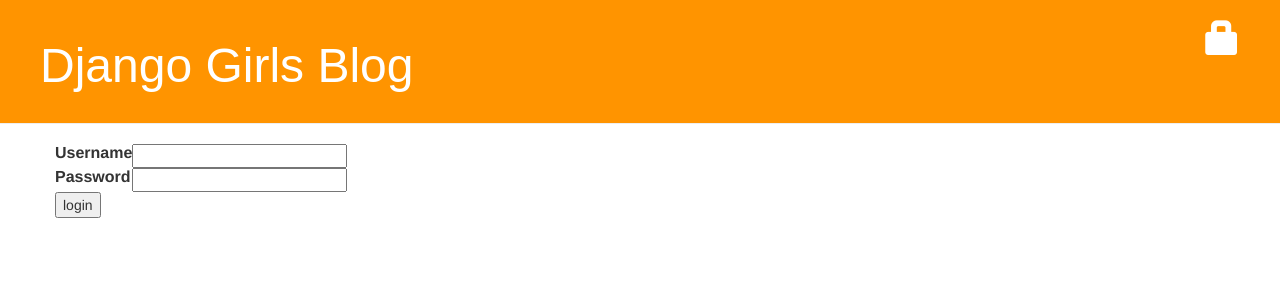
After one commit to somady2018/my-first-blog, a Django app: template blog/templates/registration/login.html in a window 1280 px wide. The commit adds this page. Shown: the top 300 px of the page. Run offline with Django 4.2, Linux system fonts and the light colour scheme; the template is opened without the code that fills it, so the values that code supplies are empty, except form fields; tables that the repository leaves empty hold one stand-in row (values such as "Sample post"); form fields are guessed from the names that the template uses; some libraries are stand-ins or nearby versions; some web fonts are replaced.

Commit message:
logout update

```diff
--- a/blog/templates/blog/base.html
+++ b/blog/templates/blog/base.html
@@ -12,7 +12,13 @@
     </head>
     <body>
         <div class="page-header">
-            <a href="{% url 'post_new' %}" class="top-menu"><span class="glyphicon glyphicon-plus"></span></a>
+            {% if user.is_authenticated %}
+                <a href="{% url 'post_new' %}" class="top-menu"><span class="glyphicon glyphicon-plus"></span></a>
+                <a href="{% url 'post_draft_list' %}" class="top-menu"><span class="glyphicon glyphicon-edit"></span></a>
+                <p class="top-menu">Hello {{ user.username }} <small>(<a href="{% url 'logout' %}">Log out</a>)</small></p>
+            {% else %}
+                <a href="{% url 'login' %}" class="top-menu"><span class="glyphicon glyphicon-lock"></span></a>
+            {% endif %}
             <h1><a href="/">Django Girls Blog</a></h1>
         </div>
         <div class="content container">
--- /dev/null
+++ b/blog/templates/registration/login.html
@@ -0,0 +1,24 @@
+{% extends "blog/base.html" %}
+
+{% block content %}
+    {% if form.errors %}
+        <p>이름과 비밀번호가 일치하지 않습니다. 다시 시도해주세요.</p>
+    {% endif %}
+
+    <form method="post" action="{% url 'login' %}">
+    {% csrf_token %}
+        <table>
+        <tr>
+            <td>{{ form.username.label_tag }}</td>
+            <td>{{ form.username }}</td>
+        </tr>
+        <tr>
+            <td>{{ form.password.label_tag }}</td>
+            <td>{{ form.password }}</td>
+        </tr>
+        </table>
+
+        <input type="submit" value="login" />
+        <input type="hidden" name="next" value="{{ next }}" />
+    </form>
+{% endblock %}
--- a/blog/views.py
+++ b/blog/views.py
@@ -31,6 +31,7 @@
 
     return render(request, 'blog/post_new.html', {'form': form})
 
+@login_required
 def post_edit(request, pk):
     post = get_object_or_404(Post, pk=pk)
     if request.method == "POST":
```
Also changed, not shown: blog/urls.py (+12 -0 lines).
